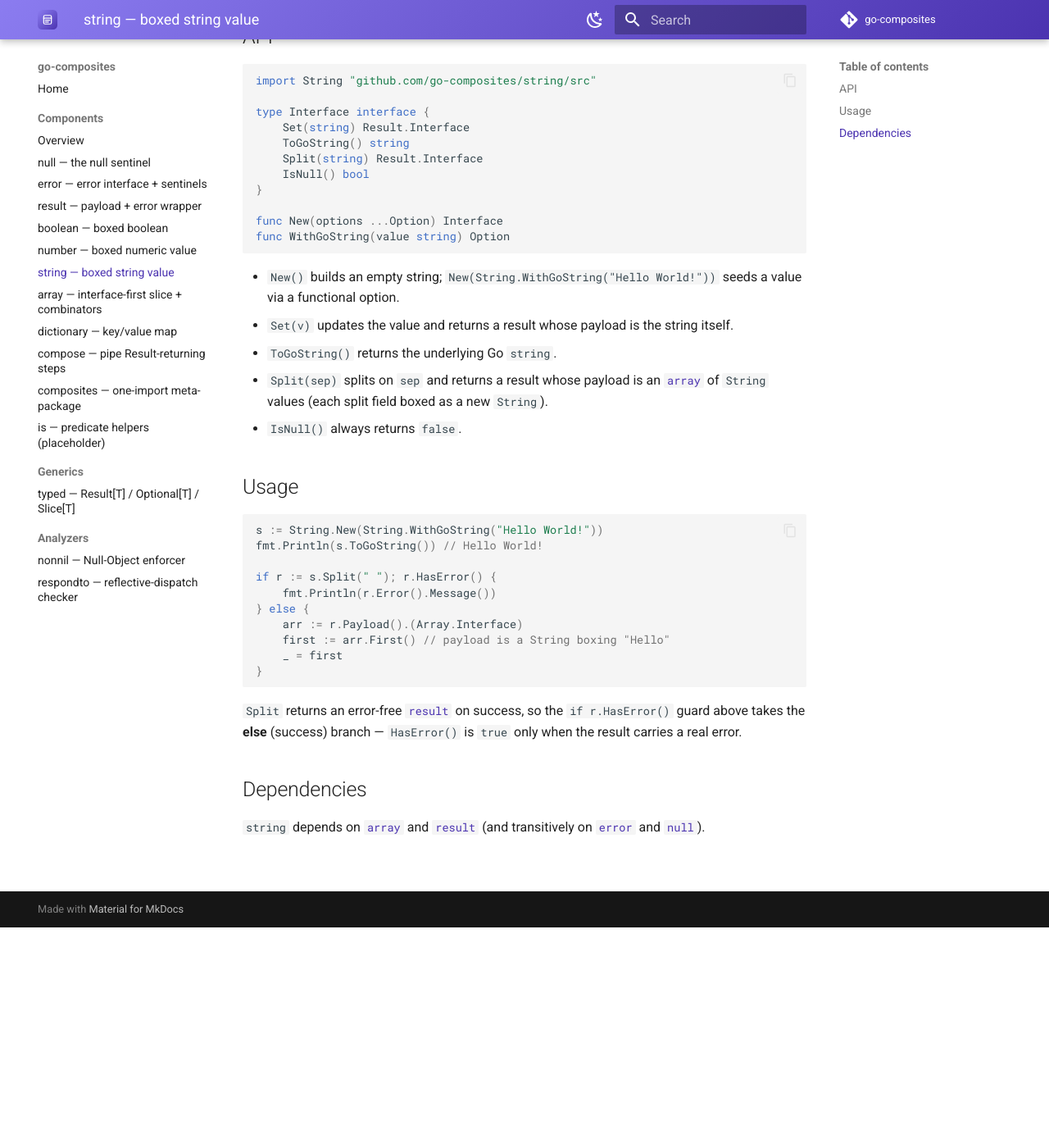
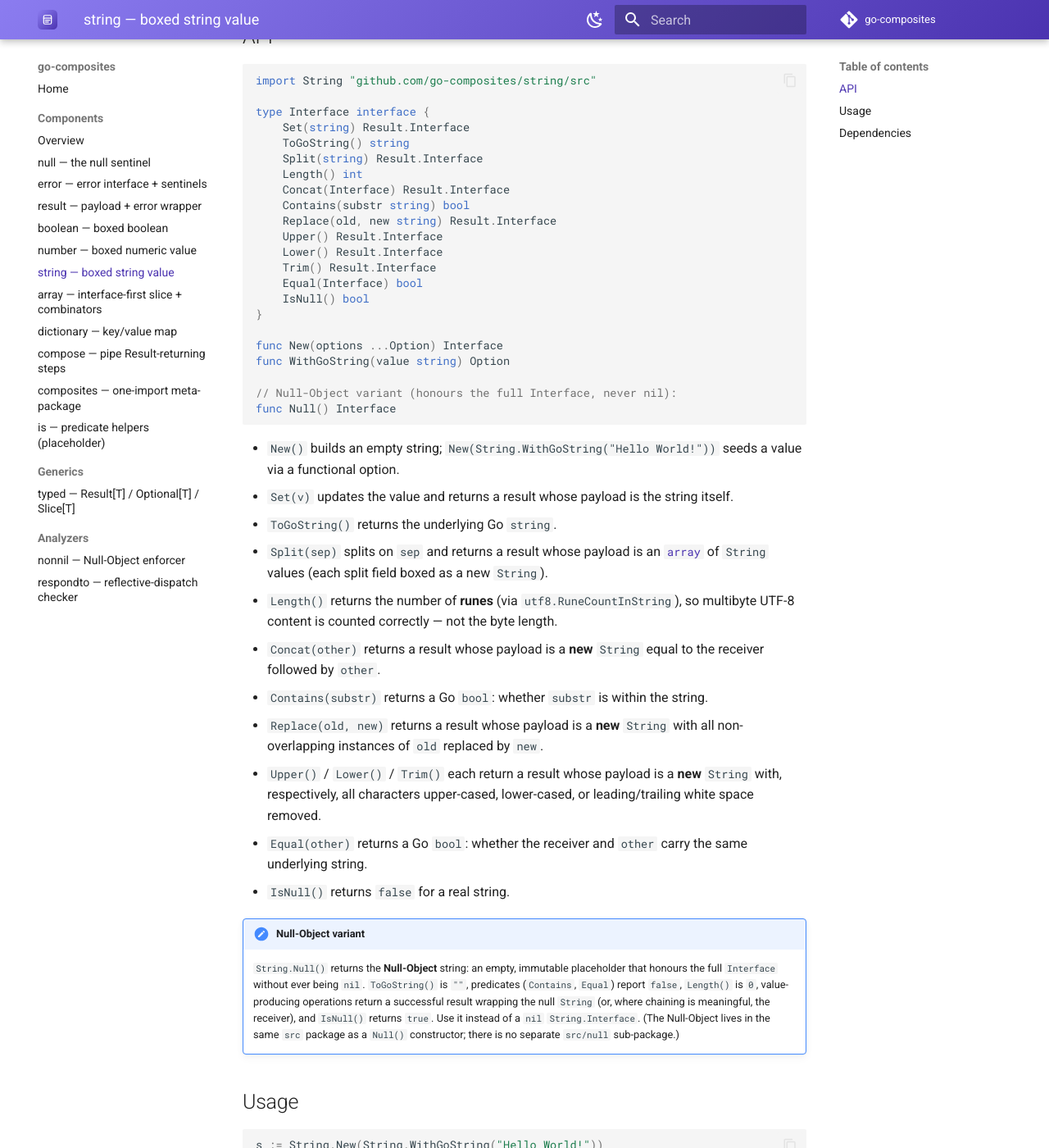
Before and after one commit to go-composites/docs, an MkDocs documentation site: the page built from docs/components/string.md, in a window 1280 px wide and 1400 px high, scrolled down 269 px. Shown: the whole window at 82% size. Built offline with MkDocs 1.6.1 and Material for MkDocs 9.7.7, drawn with Linux system fonts in a browser that asks for light colours; the version menu is left out.

Commit message:
docs: update array/string/boolean component pages to match current source
- array: document Copy() now returning an independent deep-copied Array
  (was incorrectly noted as "not implemented"); add Len, IsEmpty, Contains,
  Insert, Delete, Reverse, IsNull, and the Null() Null-Object constructor.
- string: add Length, Concat, Contains, Replace, Upper/Lower/Trim, Equal,
  and the Null() Null-Object constructor (same src package, no src/null).
- boolean: add And, Or, Not, Xor, IsNull, and the Null() Null-Object
  constructor (a null boolean is neither true nor false).

Co-Authored-By: Claude Opus 4.8 <noreply@anthropic.com>

````diff
--- a/docs/components/string.md
+++ b/docs/components/string.md
@@ -13,11 +13,22 @@ type Interface interface {
     Set(string) Result.Interface
     ToGoString() string
     Split(string) Result.Interface
+    Length() int
+    Concat(Interface) Result.Interface
+    Contains(substr string) bool
+    Replace(old, new string) Result.Interface
+    Upper() Result.Interface
+    Lower() Result.Interface
+    Trim() Result.Interface
+    Equal(Interface) bool
     IsNull() bool
 }
 
 func New(options ...Option) Interface
 func WithGoString(value string) Option
+
+// Null-Object variant (honours the full Interface, never nil):
+func Null() Interface
 ```
 
 - `New()` builds an empty string; `New(String.WithGoString("Hello World!"))`
@@ -28,7 +39,29 @@ func WithGoString(value string) Option
 - `Split(sep)` splits on `sep` and returns a result whose payload is an
   [`array`](array.md) of `String` values (each split field boxed as a new
   `String`).
-- `IsNull()` always returns `false`.
+- `Length()` returns the number of **runes** (via `utf8.RuneCountInString`), so
+  multibyte UTF-8 content is counted correctly — not the byte length.
+- `Concat(other)` returns a result whose payload is a **new** `String` equal to
+  the receiver followed by `other`.
+- `Contains(substr)` returns a Go `bool`: whether `substr` is within the string.
+- `Replace(old, new)` returns a result whose payload is a **new** `String` with
+  all non-overlapping instances of `old` replaced by `new`.
+- `Upper()` / `Lower()` / `Trim()` each return a result whose payload is a
+  **new** `String` with, respectively, all characters upper-cased, lower-cased,
+  or leading/trailing white space removed.
+- `Equal(other)` returns a Go `bool`: whether the receiver and `other` carry the
+  same underlying string.
+- `IsNull()` returns `false` for a real string.
+
+!!! note "Null-Object variant"
+    `String.Null()` returns the **Null-Object** string: an empty, immutable
+    placeholder that honours the full `Interface` without ever being `nil`.
+    `ToGoString()` is `""`, predicates (`Contains`, `Equal`) report `false`,
+    `Length()` is `0`, value-producing operations return a successful result
+    wrapping the null `String` (or, where chaining is meaningful, the receiver),
+    and `IsNull()` returns `true`. Use it instead of a `nil`
+    `String.Interface`. (The Null-Object lives in the same `src` package as a
+    `Null()` constructor; there is no separate `src/null` sub-package.)
 
 ## Usage
 
````
Also changed, not shown: docs/components/array.md (+28 -2 lines), docs/components/boolean.md (+27 -0 lines).
